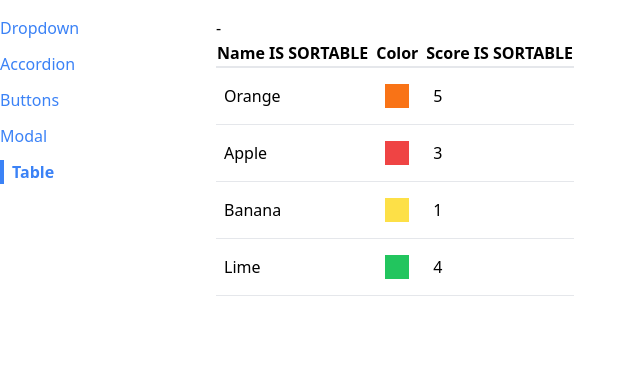
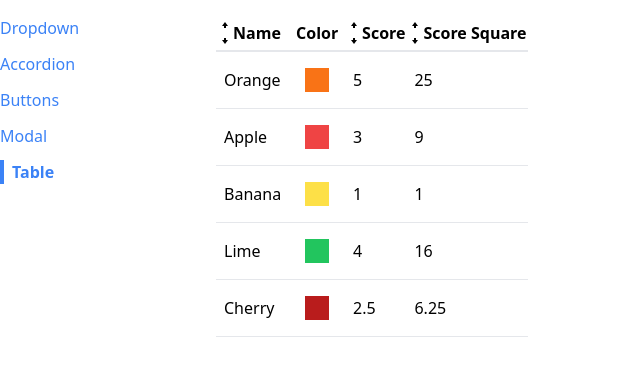
Before and after one commit to W84Bee/comps2, a React (Create React App) app: page /table in a window 1280 px wide. Shown: the top 376 px of the page, without its empty margins (0-640 px from the left). Built offline with nearby package versions, Linux system fonts and the light colour scheme.

Commit message:
Sortable Table Wrapup
Rap Sortable table

```diff
--- a/src/components/SortableTable.js
+++ b/src/components/SortableTable.js
@@ -1,5 +1,6 @@
 import Table from "./Table";
 import {useState} from "react";
+import {GoArrowSmallDown, GoArrowSmallUp} from "react-icons/go";
 
 function SortableTable(props) {
     const [sortOrder, setSortOrder] = useState(null)
@@ -7,6 +8,11 @@ function SortableTable(props) {
     const { config, data } = props;
 
     const handleClick = (label) => {
+        if (sortBy && label !== sortBy) {
+            setSortOrder('asc');
+            setSortBy(label);
+            return;
+        }
         if(sortOrder === null) {
             setSortOrder('asc');
             setSortBy(label);
@@ -29,8 +35,11 @@ function SortableTable(props) {
         return {
             ...column,
             header: () => (
-                <th onClick={() => handleClick(column.label)}>
-                    {column.label} IS SORTABLE
+                <th className="cursor-pointer hover:bg-gray-100" onClick={() => handleClick(column.label)}>
+                    <div className="flex items-center">
+                        {getIcons(column.label, sortBy, sortOrder)}
+                        {column.label}
+                    </div>
                 </th>
             ),
         };
@@ -57,12 +66,38 @@ function SortableTable(props) {
         });
     }
 
-    return (
-        <div>
-            {sortOrder} - {sortBy}
-            <Table {...props} data={sortedData} config={updatedConfig} />
-        </div>
-    );
+    return <Table {...props} data={sortedData} config={updatedConfig} />;
 }
 
+function getIcons(label, sortBy, sortOrder) {
+    if (label !== sortBy) {
+        return (
+            <div>
+                <GoArrowSmallUp />
+                <GoArrowSmallDown />
+            </div>
+        );
+    }
+
+    if (sortOrder === null) {
+        return (
+            <div>
+                <GoArrowSmallUp />
+                <GoArrowSmallDown />
+            </div>
+        );
+    } else if (sortOrder === 'asc') {
+        return (
+            <div>
+                <GoArrowSmallUp />
+            </div>
+        );
+    } else if (sortOrder === 'desc') {
+        return (
+            <div>
+                <GoArrowSmallDown />
+            </div>
+        );
+    }
+}
 export default SortableTable;
--- a/src/pages/TablePage.js
+++ b/src/pages/TablePage.js
@@ -1,4 +1,3 @@
-//import Table from "../components/Table";
 import SortableTable from "../components/SortableTable";
 
 function TablePage() {
@@ -7,6 +6,7 @@ function TablePage() {
         { name: 'Apple', color: 'bg-red-500', score: 3 },
         { name: 'Banana', color: 'bg-yellow-300', score: 1 },
         { name: 'Lime', color: 'bg-green-500', score: 4 },
+        { name: 'Cherry', color: 'bg-red-700', score: 2.5 },
     ];
 
     const config = [
@@ -24,6 +24,12 @@ function TablePage() {
             render: (fruit) => fruit.score,
             sortValue: (fruit) => fruit.score,
         },
+        {
+            label: 'Score Square',
+            render: (fruit) => fruit.score ** 2,
+            sortValue: (fruit) => fruit.score ** 2,
+        },
+
     ];
 
     const keyFn = (fruit) => {
```
